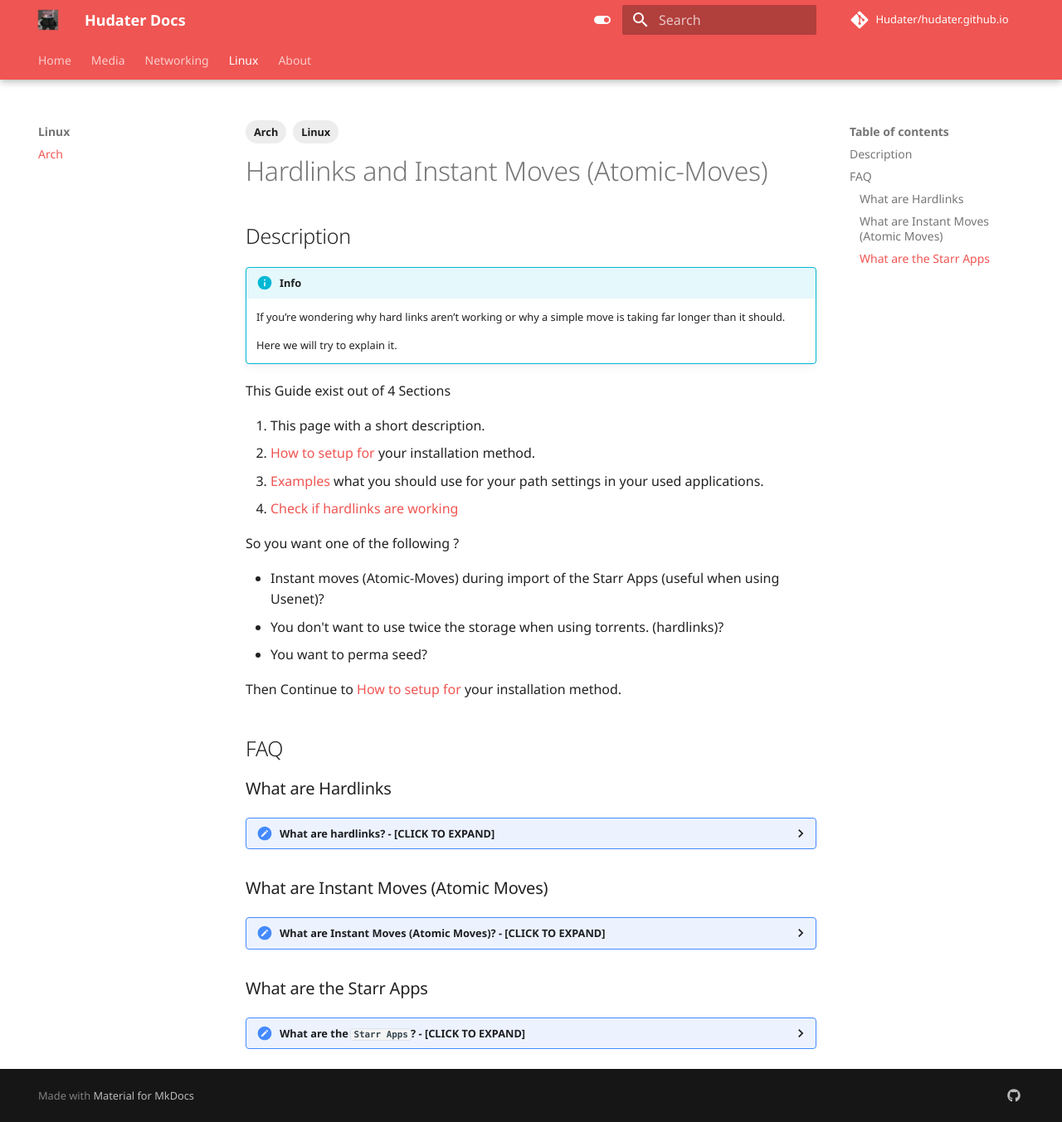
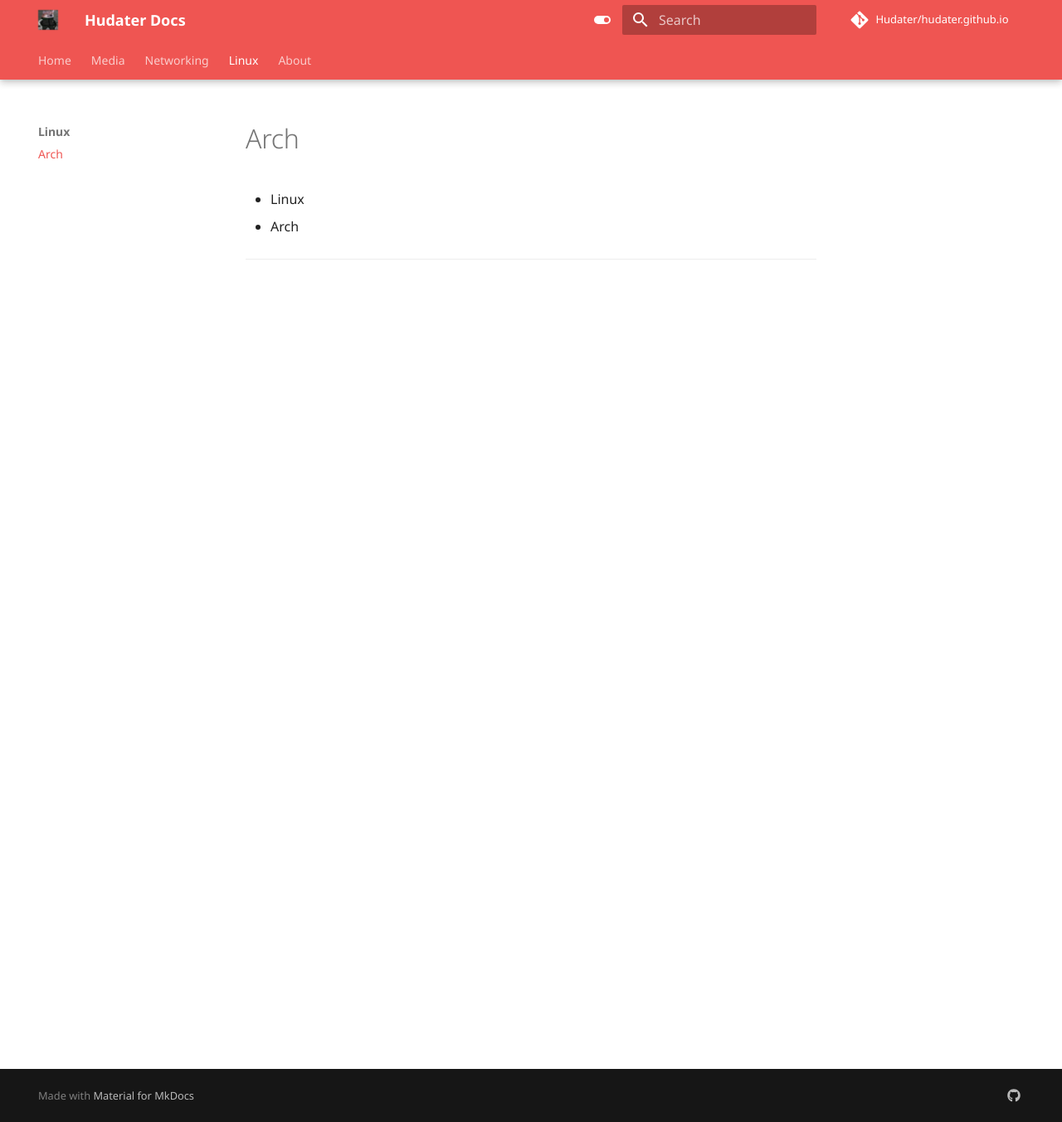
Before and after one commit to Hudater/hudater.github.io, an MkDocs documentation site: the page built from docs/linux/arch.md, in a window 1280 px wide and 1353 px high. Shown: the whole window at 83% size. Built offline with MkDocs 1.6.1 and Material for MkDocs 9.7.7, drawn with Linux system fonts in a browser that asks for light colours; emoji names are drawn with the system emoji font; some web fonts are replaced; comment, search, counter and statistics services are not loaded.

Commit message:
checking badges

```diff
--- a/docs/linux/arch.md
+++ b/docs/linux/arch.md
@@ -3,69 +3,3 @@
   - Linux
   - Arch
 ---
-# Hardlinks and Instant Moves (Atomic-Moves)
-
-## Description
-
-!!! info
-
-    If you’re wondering why hard links aren’t working or why a simple move is taking far longer than it should.
-
-    Here we will try to explain it.
-
-This Guide exist out of 4 Sections
-
-1. This page with a short description.
-1. [How to setup for](/Hardlinks/How-to-setup-for/) your installation method.
-1. [Examples](/Hardlinks/Examples/) what you should use for your path settings in your used applications.
-1. [Check if hardlinks are working](/Hardlinks/Check-if-hardlinks-are-working/)
-
-So you want one of the following ?
-
-- Instant moves (Atomic-Moves) during import of the Starr Apps (useful when using Usenet)?
-- You don't want to use twice the storage when using torrents. (hardlinks)?
-- You want to perma seed?
-
-Then Continue to [How to setup for](/Hardlinks/How-to-setup-for/) your installation method.
-
-## FAQ
-
-### What are Hardlinks
-
-??? faq "**What are hardlinks?** - [CLICK TO EXPAND]"
-
-    - [**Short answer**] Having a file in multiple locations without using double your storage space.
-    - [**Long answer**] Hard links are a way for a copy operation to be instant and not consume space for those additional copies.
-
-        Every file is a hard link: some metadata that points at blocks on the file system, **which is why they're restricted to the same file system**. There can be as many metadata files pointing at those blocks as needed and the blocks know how many links point to them. Once the blocks have 0 links, they're considered deleted.
-
-        This means:
-
-          - You can delete any "copy" w/o impacting the others.
-
-            Your download client can remove it's "copy" w/o impacting the library "copy". The library "copy" can be removed by Plex or Sonarr/Radarr or yourself w/o impacting the download client "copy".
-
-          - Space is only regained when all "copies" are deleted.
-
-          - Modifying the file will impact all "copies".
-
-            For example, modifying the id3 tags of a .mp3 download after import would modify the download client "copy", resulting in breaking the torrent.
-
-        [More info from Wikipedia, the free encyclopedia](https://en.wikipedia.org/wiki/Hard_link){:target="_blank" rel="noopener noreferrer"}
-
-        !!! attention
-            You can't create hard links for directories :bangbang:
-
-            You can't cross file systems :bangbang:
-
-### What are Instant Moves (Atomic Moves)
-
-??? faq "**What are Instant Moves (Atomic Moves)?** - [CLICK TO EXPAND]"
-
-    A real move and not a copy file from download folder to media folder and then delete file from download folder.
-
-### What are the Starr Apps
-
-??? faq "**What are the `Starr Apps`?** - [CLICK TO EXPAND]"
-
-    Sonarr, Radarr, Lidarr, etc.
--- a/mkdocs.yml
+++ b/mkdocs.yml
@@ -15,7 +15,8 @@
 theme:
   name: material
   language: en
-  custom_dir: overrides
+  # custom_dir: overrides
+  # custom_dir: overrideslaskjflk #TODO
   logo: assets/logo.jpg
   features:
     - navigation.tabs
```
Also changed, not shown: docs/index.md (+7 -9 lines).
